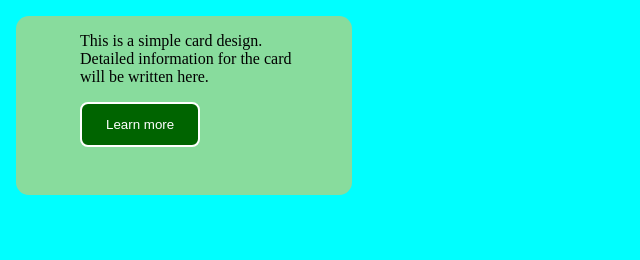
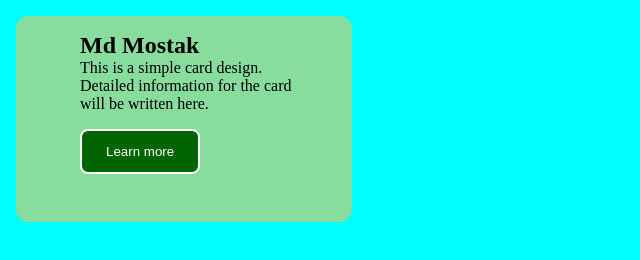
Before and after one commit to nasrullah3799/FrontEnd, a plain HTML site: page index.html in a window 1280 px wide. Shown: the whole page, without its empty margins (0-640 px from the left). Drawn offline with Linux system fonts and the light colour scheme.

Commit message:
add index.html

```diff
--- a/index.html
+++ b/index.html
@@ -6,7 +6,7 @@
 </head>
 <body>
         <div id="card">
-        <h2></h2>
+        <h2>Md Mostak</h2>
         <p>This is a simple card design. Detailed information for the card will be written here.</p>
         <button class="btn">Learn more</button>
     </div>
```
